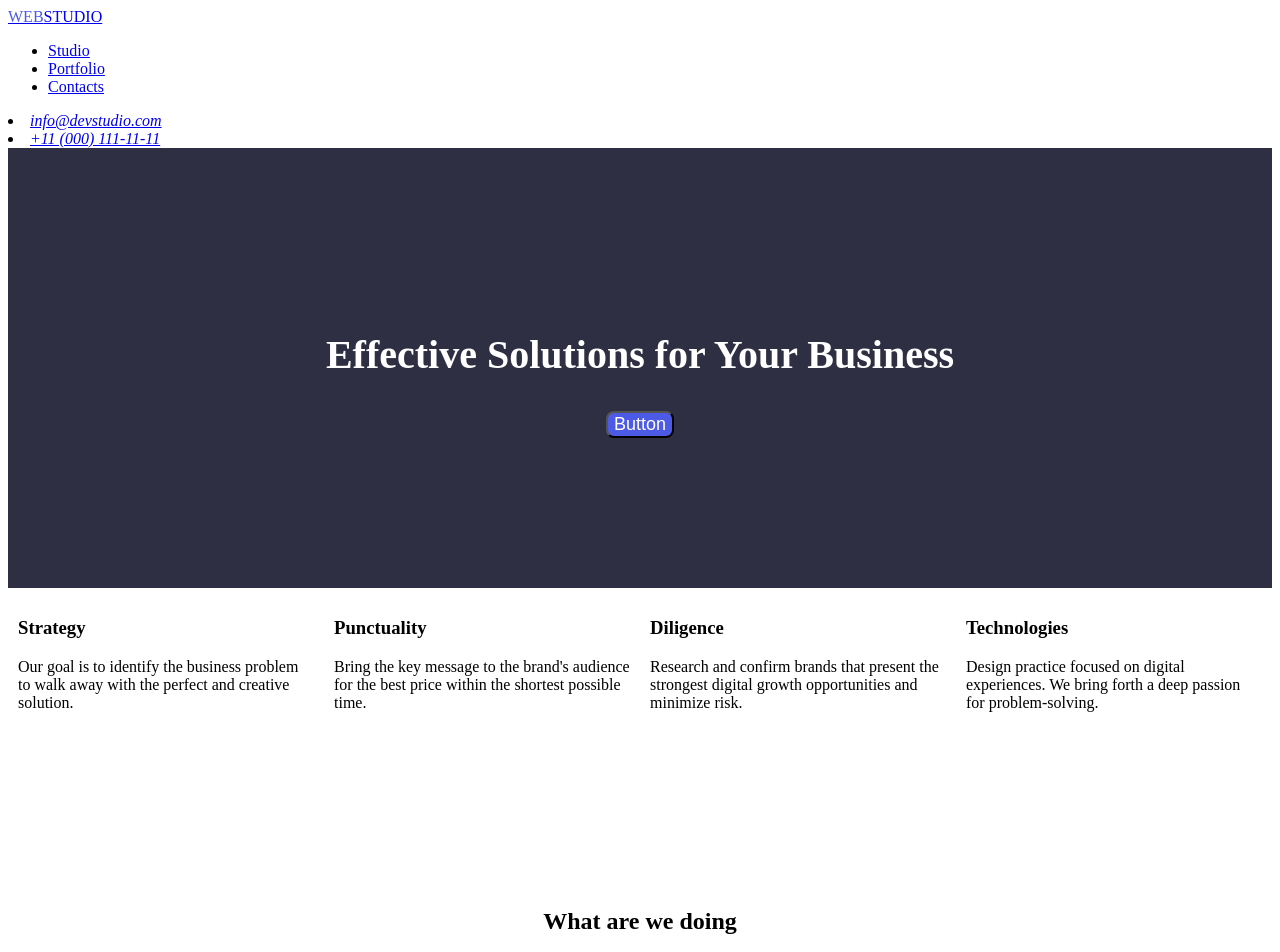
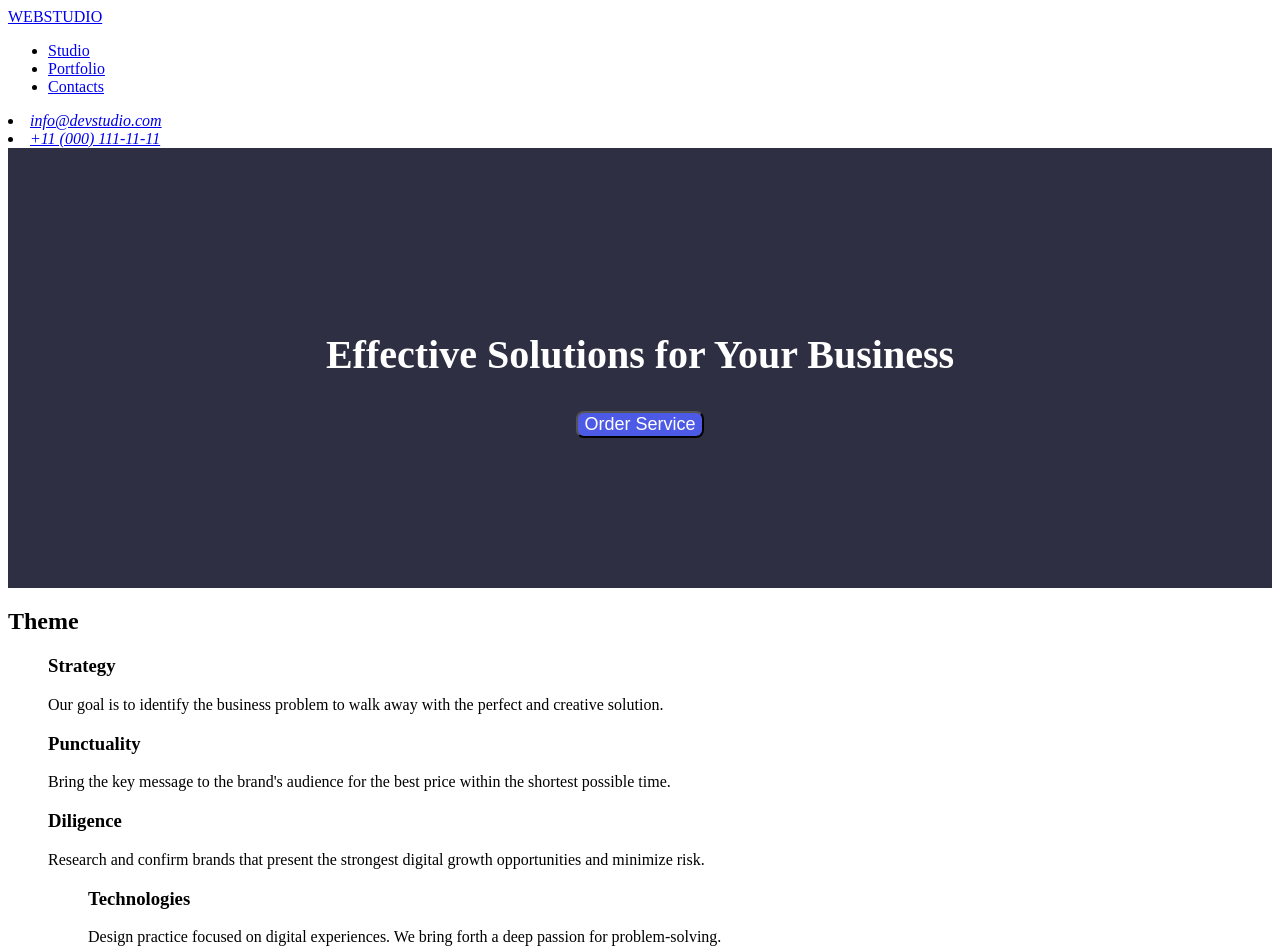
Before and after one commit to KaterynaZubenko/goit-markup-hw-04, a plain HTML site: page index.html in a window 1280 px wide. Shown: the top 952 px of the page. Drawn offline with Linux system fonts and the light colour scheme.

Commit message:
stupid update

```diff
--- a/index.html
+++ b/index.html
@@ -5,46 +5,23 @@
     <meta charset="UTF-8">
     <meta http-equiv="X-UA-Compatible" content="IE=edge">
     <meta name="viewport" content="width=device-width, initial-scale=1.0">
-    <style>
-        * {
-            box-sizing: border-box;
-        }
-
-        /* Create four equal columns that floats next to each other */
-        .column {
-            float: left;
-            width: 25%;
-            padding: 10px;
-            height: 300px;
-            /* Should be removed. Only for demonstration */
-        }
-
-        /* Clear floats after the columns */
-        .row:after {
-            content: "";
-            display: table;
-            clear: both;
-        }
-    </style>
     <title>Document</title>
 </head>
 
 <body>
     <header>
         <nav>
-            <a href="/index.html"> <span style="color:#4D5AE5">WEB</span>STUDIO </a>
+            <a href="/index.html">WEBSTUDIO </a>
             <ul>
-                <li> <a href='#studio'>Studio</a></li>
-                <li> <a href='#portfolio'>Portfolio</a></li>
-                <li><a href='#contacts'>Contacts</a></li>
+                <li> <a href="#studio">Studio</a></li>
+                <li> <a href="#portfolio">Portfolio</a></li>
+                <li><a href="#contacts">Contacts</a></li>
             </ul>
         </nav>
         <address>
-            <li><a href="mailto:info@devstudio.com">info@devstudio.com</a></li>
-            <li><a href="tel:+110001111111">+11 (000) 111-11-11</a>
+            <li><a href=”mailto:info@devstudio.com”>info@devstudio.com</a></li>
+            <li><a  href=”tel:+110001111111”>+11 (000) 111-11-11</a></li>
         </address>
-        </li>
-
     </header>
 
     <main>
@@ -53,29 +30,30 @@
             <h1 style="color:white;text-align: center;font-size: 40px;">Effective Solutions
                 for Your Business</h1>
             <Button type="button"
-                style="background-color:#4D5AE5; color:white; text-align:center; font-size: large; border-radius: 8px;">Button</br>
+                style="background-color:#4D5AE5; color:white; text-align:center; font-size: large; border-radius: 8px;">Order Service
         </section>
         <section class="row" id="studio">
-            <div class="column">
+            <h2>Theme</h2>
+            <ul>
                 <h3>Strategy</h3>
                 <p>Our goal is to identify the business
                     problem to walk away with the perfect and creative solution.</p>
-            </div>
-            <div class="column">
+            </ul>
+            <ul >
                 <h3>Punctuality</h3>
                 <p>Bring the key message to the brand's audience for the best price within the shortest possible time.
                 </p>
-            </div>
-            <div class="column">
+            </ul>
+            <ul>
                 <h3>Diligence</h3>
                 <p>Research and confirm brands that present the strongest digital growth opportunities and minimize
                     risk.</p>
             </div>
-            <div class="column">
+            <ul>
                 <h3>Technologies</h3>
                 <p>Design practice focused on digital experiences. We bring forth a deep passion for problem-solving.
                 </p>
-            </div>
+            </ul>
         </section>
 
         <section style="text-align: center;">
@@ -88,27 +66,26 @@
         <section style="background-color: #F4F4FD; text-align: center; padding-top: 30px; padding-bottom: 150px;">
             <h2 id="contacts">Our Team </h2>
             <ion class="row" style="padding-top: 15px; padding-bottom: 50px;">
-                <div class="column">
+                <ul class="column">
                     <img src="/image/img.jpg" alt="Mark" width="264">
                     <h3>Mark Guerrero</h3>
                     <p>Product Designer</p>
-                </div>
-                <div class="column">
+                </ul>
+                <ul class="column">
                     <img src="/image/img-2.jpg" alt="Tom" width="264">
                     <h3>Tom Ford</h3>
                     <p>Frontend Developer</p>
-                </div>
-                <div class="column">
+                </ul>
+                <ul class="column">
                     <img src="/image/img-3.jpg" alt="Camila" width="264">
                     <h3>Camila Garcia</h3>
                     <p>Marketing</p>
-                </div>
-                <div class="column">
+                </ul>
+                <ul class="column">
                     <img src="/image/img-4.jpg" alt="Daniel" width="264" >
                     <h3>Daniel Wilson</h3>
                     <p>UI Designer</p>
-                </div>
-                <div></div>
+                </ul>
 
         </section>
     </main>
```
